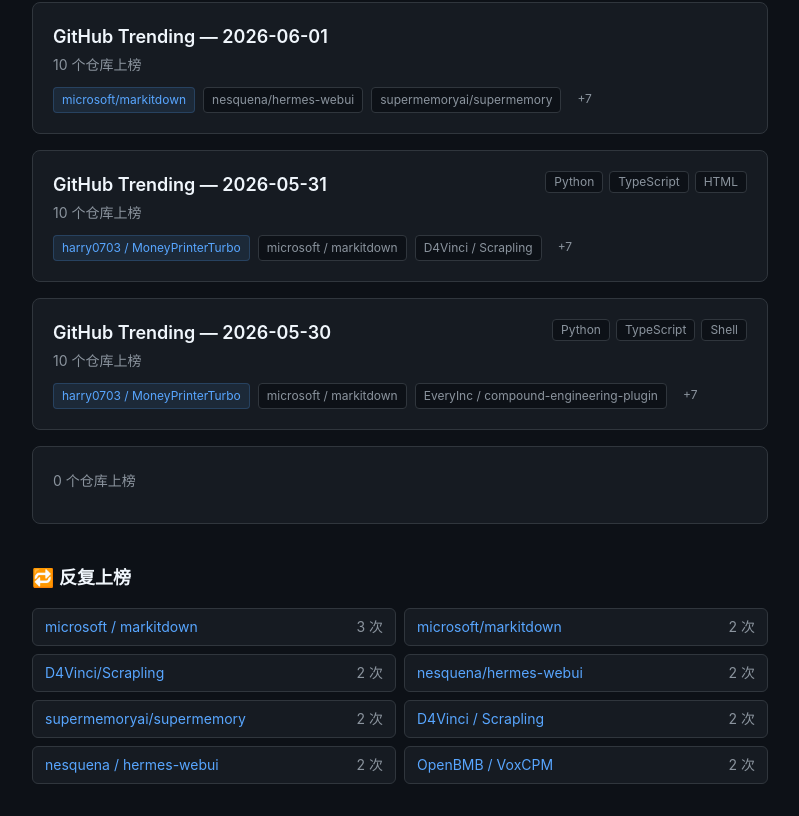
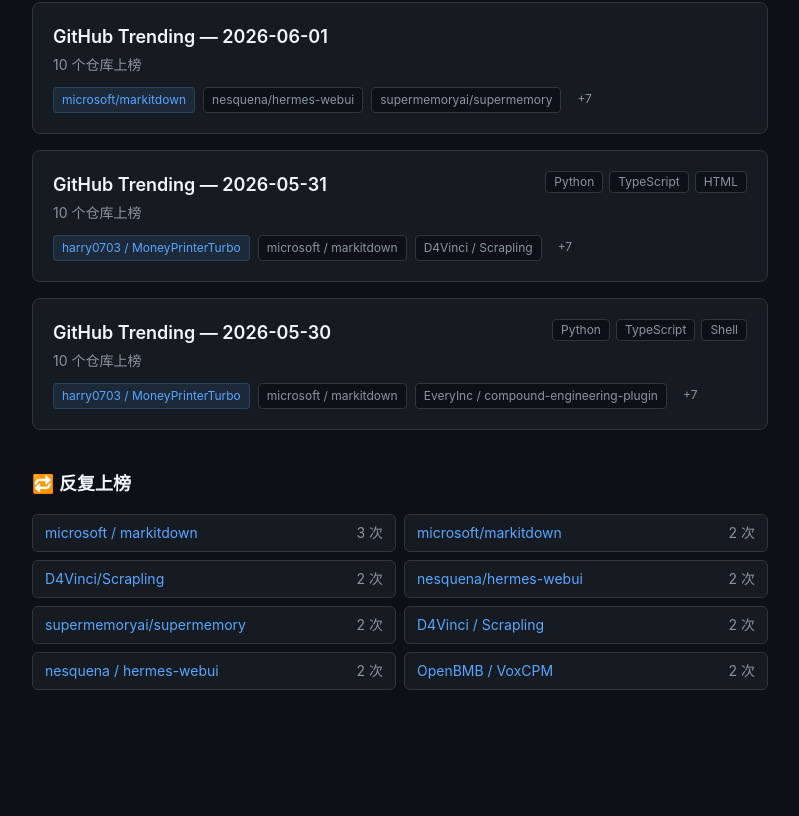
Before and after one commit to yang-jqr/github-trending-notes, a Next.js app: page / in a window 1280 px wide. Shown: the part 707-1523 px from the top of the page, without its empty margins (240-1039 px from the left). After the commit the page ends 1429 px from the top, so only its background shows below. Built offline with nearby package versions, Linux system fonts and the light colour scheme.

Commit message:
fix: 过滤 MOC 页面，只显示 trending 笔记

```diff
--- a/app/page.tsx
+++ b/app/page.tsx
@@ -2,7 +2,7 @@
 import Link from "next/link";
 
 export default function HomePage() {
-  const posts = getAllPosts();
+  const posts = getAllPosts().filter(p => p.meta.date); // 只显示 trending 笔记
   const stats = getStats();
 
   return (
```
